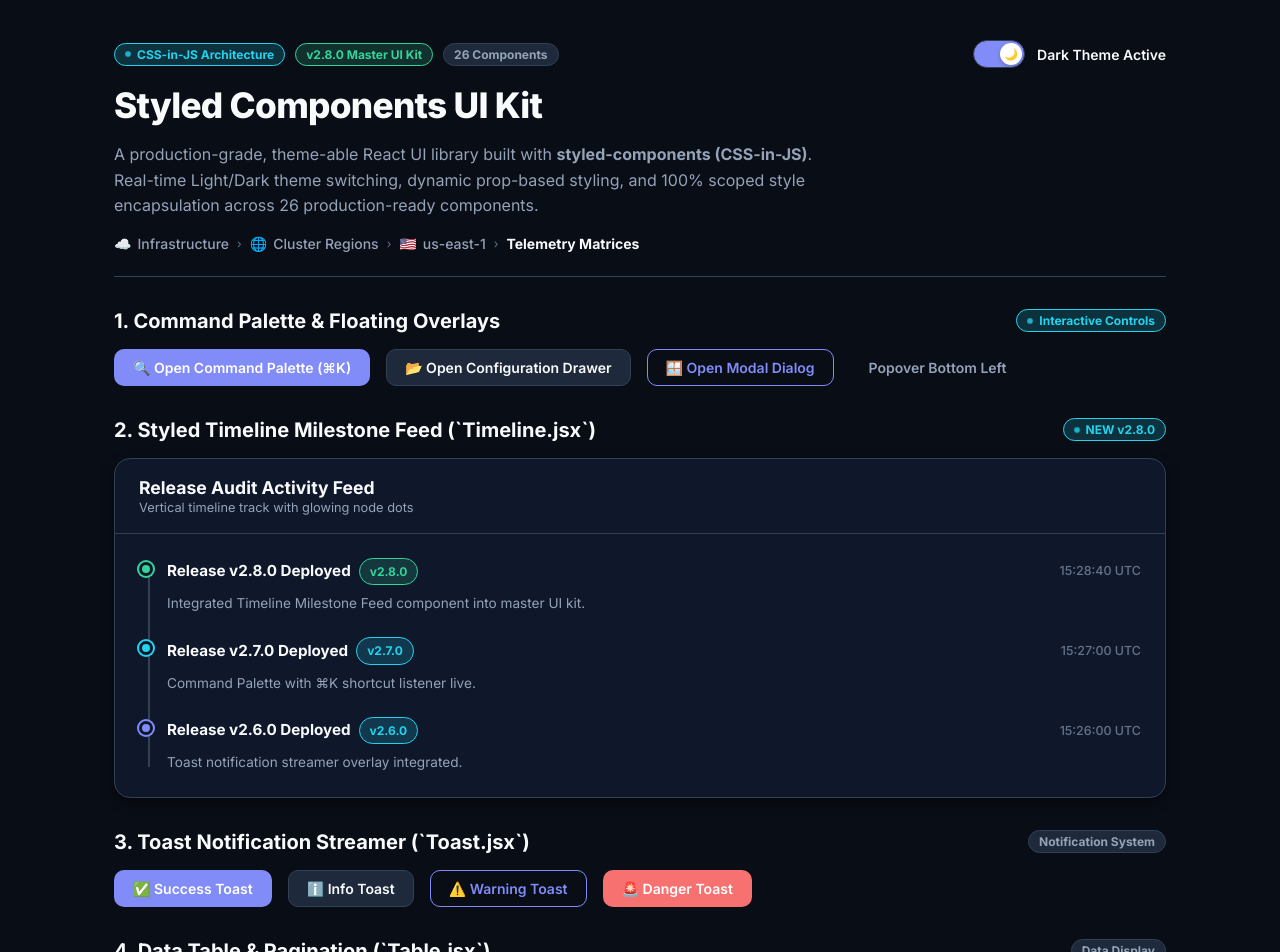
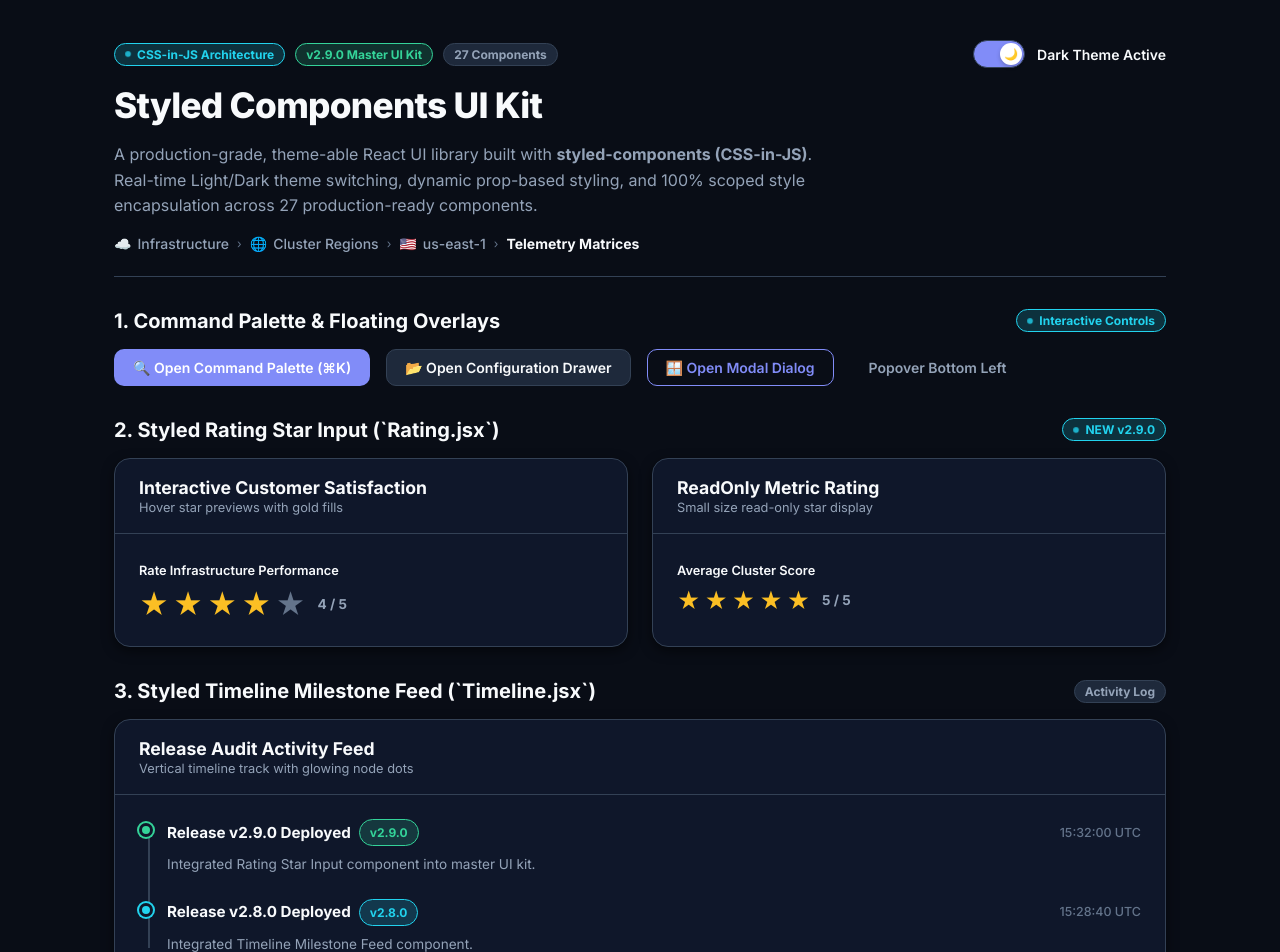
Before and after one commit to breakingthebot/styled-components-theme-uikit-build54, a React (Vite) app: page / in a window 1280 px wide. Shown: the top 952 px of the page. Built offline with nearby package versions, Linux system fonts and the light colour scheme.

Commit message:
feat: release v2.9.0 - Styled Rating Star Input Component

```diff
--- a/src/App.jsx
+++ b/src/App.jsx
@@ -31,6 +31,7 @@ import { Popover } from './components/Popover/Popover';
 import { Toast } from './components/Toast/Toast';
 import { CommandPalette } from './components/CommandPalette/CommandPalette';
 import { Timeline } from './components/Timeline/Timeline';
+import { Rating } from './components/Rating/Rating';
 
 const AppContainer = styled.div`
   max-width: 1100px;
@@ -117,6 +118,7 @@ export function App() {
   const [selectedCluster, setSelectedCluster] = useState('us-east-1');
   const [progressVal, setProgressVal] = useState(75);
   const [sliderVal, setSliderVal] = useState(65);
+  const [ratingVal, setRatingVal] = useState(4);
   const [viewMode, setViewMode] = useState('grid');
   const [activeTab, setActiveTab] = useState('overview');
   const [checkboxChecked, setCheckboxChecked] = useState(true);
@@ -152,9 +154,8 @@ export function App() {
   ];
 
   const timelineItems = [
-    { date: '15:28:40 UTC', title: 'Release v2.8.0 Deployed', description: 'Integrated Timeline Milestone Feed component into master UI kit.', variant: 'success', tag: 'v2.8.0' },
-    { date: '15:27:00 UTC', title: 'Release v2.7.0 Deployed', description: 'Command Palette with ⌘K shortcut listener live.', variant: 'info', tag: 'v2.7.0' },
-    { date: '15:26:00 UTC', title: 'Release v2.6.0 Deployed', description: 'Toast notification streamer overlay integrated.', variant: 'primary', tag: 'v2.6.0' },
+    { date: '15:32:00 UTC', title: 'Release v2.9.0 Deployed', description: 'Integrated Rating Star Input component into master UI kit.', variant: 'success', tag: 'v2.9.0' },
+    { date: '15:28:40 UTC', title: 'Release v2.8.0 Deployed', description: 'Integrated Timeline Milestone Feed component.', variant: 'info', tag: 'v2.8.0' },
   ];
 
   const clusterOptions = [
@@ -195,8 +196,6 @@ export function App() {
     { id: 'use1-a', region: 'us-east-1a (N. Virginia)', status: 'Operational', uptime: '99.99%', latency: '12ms' },
     { id: 'use1-b', region: 'us-east-1b (N. Virginia)', status: 'Operational', uptime: '99.98%', latency: '14ms' },
     { id: 'euw1-a', region: 'eu-west-1a (Ireland)', status: 'Operational', uptime: '99.95%', latency: '28ms' },
-    { id: 'euw1-b', region: 'eu-west-1b (Ireland)', status: 'Degraded', uptime: '98.50%', latency: '82ms' },
-    { id: 'aps1-a', region: 'ap-southeast-1a (Singapore)', status: 'Operational', uptime: '99.99%', latency: '42ms' },
   ];
 
   const avatarUsers = [
@@ -204,8 +203,6 @@ export function App() {
     { name: 'Alex Mercer', status: 'busy' },
     { name: 'Elena Rostova', status: 'away' },
     { name: 'Marcus Vance', status: 'offline' },
-    { name: 'David Kim' },
-    { name: 'Rachel Green' },
   ];
 
   const addToast = (variant, title, message) => {
@@ -236,8 +233,8 @@ export function App() {
           <HeaderTop>
             <BadgeStrip>
               <Badge variant="info" hasDot isPulse>CSS-in-JS Architecture</Badge>
-              <Badge variant="success">v2.8.0 Master UI Kit</Badge>
-              <Badge variant="neutral">26 Components</Badge>
+              <Badge variant="success">v2.9.0 Master UI Kit</Badge>
+              <Badge variant="neutral">27 Components</Badge>
             </BadgeStrip>
 
             <Switch
@@ -249,7 +246,7 @@ export function App() {
 
           <Title>Styled Components UI Kit</Title>
           <Subtitle>
-            A production-grade, theme-able React UI library built with <strong>styled-components (CSS-in-JS)</strong>. Real-time Light/Dark theme switching, dynamic prop-based styling, and 100% scoped style encapsulation across 26 production-ready components.
+            A production-grade, theme-able React UI library built with <strong>styled-components (CSS-in-JS)</strong>. Real-time Light/Dark theme switching, dynamic prop-based styling, and 100% scoped style encapsulation across 27 production-ready components.
           </Subtitle>
 
           <Breadcrumb items={breadcrumbItems} separator="›" />
@@ -286,11 +283,45 @@ export function App() {
           </Row>
         </Section>
 
-        {/* SECTION 2: TIMELINE MILESTONE FEED (NEW v2.8.0) */}
+        {/* SECTION 2: RATING STAR INPUT (NEW v2.9.0) */}
         <Section>
           <SectionHeader>
-            <SectionTitle>2. Styled Timeline Milestone Feed (`Timeline.jsx`)</SectionTitle>
-            <Badge variant="info" hasDot isPulse>NEW v2.8.0</Badge>
+            <SectionTitle>2. Styled Rating Star Input (`Rating.jsx`)</SectionTitle>
+            <Badge variant="info" hasDot isPulse>NEW v2.9.0</Badge>
+          </SectionHeader>
+
+          <Grid>
+            <Card>
+              <Card.Header title="Interactive Customer Satisfaction" subtitle="Hover star previews with gold fills" />
+              <Card.Body>
+                <Rating
+                  label="Rate Infrastructure Performance"
+                  value={ratingVal}
+                  onChange={setRatingVal}
+                  size="lg"
+                />
+              </Card.Body>
+            </Card>
+
+            <Card>
+              <Card.Header title="ReadOnly Metric Rating" subtitle="Small size read-only star display" />
+              <Card.Body>
+                <Rating
+                  label="Average Cluster Score"
+                  value={5}
+                  readOnly
+                  size="md"
+                />
+              </Card.Body>
+            </Card>
+          </Grid>
+        </Section>
+
+        {/* SECTION 3: TIMELINE MILESTONE FEED */}
+        <Section>
+          <SectionHeader>
+            <SectionTitle>3. Styled Timeline Milestone Feed (`Timeline.jsx`)</SectionTitle>
+            <Badge variant="neutral">Activity Log</Badge>
           </SectionHeader>
 
           <Card>
@@ -301,10 +332,10 @@ export function App() {
           </Card>
         </Section>
 
-        {/* SECTION 3: TOAST NOTIFICATION STREAMER */}
+        {/* SECTION 4: TOAST NOTIFICATION STREAMER */}
         <Section>
           <SectionHeader>
-            <SectionTitle>3. Toast Notification Streamer (`Toast.jsx`)</SectionTitle>
+            <SectionTitle>4. Toast Notification Streamer (`Toast.jsx`)</SectionTitle>
             <Badge variant="neutral">Notification System</Badge>
           </SectionHeader>
 
@@ -324,25 +355,25 @@ export function App() {
           </Row>
         </Section>
 
-        {/* SECTION 4: DATA TABLE & PAGINATION */}
+        {/* SECTION 5: DATA TABLE & PAGINATION */}
         <Section>
           <SectionHeader>
-            <SectionTitle>4. Data Table &amp; Pagination (`Table.jsx`)</SectionTitle>
+            <SectionTitle>5. Data Table &amp; Pagination (`Table.jsx`)</SectionTitle>
             <Badge variant="neutral">Data Display</Badge>
           </SectionHeader>
 
           <Card>
             <Card.Header title="Cluster Telemetry Node Matrix" subtitle="Sortable column headers &amp; page navigation" />
             <Card.Body>
-              <Table columns={tableColumns} data={tableData} pageSize={3} />
+              <Table columns={tableColumns} data={tableData} pageSize={2} />
             </Card.Body>
           </Card>
         </Section>
 
-        {/* SECTION 5: FORM CONTROLS & RANGE SLIDER */}
+        {/* SECTION 6: FORM CONTROLS & RANGE SLIDER */}
         <Section>
           <SectionHeader>
-            <SectionTitle>5. Form Inputs, Select, &amp; Range Sliders</SectionTitle>
+            <SectionTitle>6. Form Inputs, Select, &amp; Range Sliders</SectionTitle>
             <Badge variant="neutral">Form Controls</Badge>
           </SectionHeader>
 
@@ -398,10 +429,10 @@ export function App() {
           </Grid>
         </Section>
 
-        {/* SECTION 6: NAVIGATION TABS & SEGMENTED CONTROL */}
+        {/* SECTION 7: NAVIGATION TABS & SEGMENTED CONTROL */}
         <Section>
           <SectionHeader>
-            <SectionTitle>6. Navigation Tabs &amp; Segmented Control</SectionTitle>
+            <SectionTitle>7. Navigation Tabs &amp; Segmented Control</SectionTitle>
             <Badge variant="neutral">Navigation</Badge>
           </SectionHeader>
 
@@ -426,10 +457,10 @@ export function App() {
           </Card>
         </Section>
 
-        {/* SECTION 7: FEEDBACK & ACCORDION */}
+        {/* SECTION 8: FEEDBACK & ACCORDION */}
         <Section>
           <SectionHeader>
-            <SectionTitle>7. Progress, Skeleton, Avatars, &amp; Accordion</SectionTitle>
+            <SectionTitle>8. Progress, Skeleton, Avatars, &amp; Accordion</SectionTitle>
             <Badge variant="neutral">Feedback &amp; Disclosure</Badge>
           </SectionHeader>
 
--- /dev/null
+++ b/src/components/Rating/Rating.jsx
@@ -0,0 +1,108 @@
+// src/components/Rating/Rating.jsx
+// Theme-able Rating Star Input Component built with Styled Components.
+// Created: 2026-07-31
+
+import React, { useState } from 'react';
+import styled, { css } from 'styled-components';
+
+const Container = styled.div`
+  display: inline-flex;
+  flex-direction: column;
+  gap: 6px;
+  user-select: none;
+`;
+
+const Label = styled.span`
+  font-size: 0.8rem;
+  font-weight: 600;
+  color: ${({ theme }) => theme.colors.textPrimary};
+`;
+
+const StarRow = styled.div`
+  display: flex;
+  align-items: center;
+  gap: 4px;
+`;
+
+const getStarSize = ({ size = 'md' }) => {
+  switch (size) {
+    case 'sm':
+      return '1.1rem';
+    case 'lg':
+      return '1.8rem';
+    case 'md':
+    default:
+      return '1.4rem';
+  }
+};
+
+const StarButton = styled.button`
+  background: transparent;
+  border: none;
+  padding: 0;
+  font-size: ${getStarSize};
+  cursor: ${({ readOnly }) => (readOnly ? 'default' : 'pointer')};
+  color: ${({ isFilled, theme }) =>
+    isFilled ? theme.colors.warning : theme.colors.textMuted};
+  transition: transform 0.15s ease, color 0.15s ease;
+
+  ${({ readOnly }) =>
+    !readOnly &&
+    css`
+      &:hover {
+        transform: scale(1.2);
+      }
+    `}
+`;
+
+const ValueLabel = styled.span`
+  font-size: 0.85rem;
+  font-weight: 700;
+  color: ${({ theme }) => theme.colors.textSecondary};
+  margin-left: 8px;
+`;
+
+export const Rating = ({
+  value = 0,
+  max = 5,
+  onChange,
+  readOnly = false,
+  size = 'md',
+  label,
+  showValue = true,
+  className,
+}) => {
+  const [hoverValue, setHoverValue] = useState(0);
+
+  const displayValue = hoverValue > 0 ? hoverValue : value;
+
+  return (
+    <Container className={className}>
+      {label && <Label>{label}</Label>}
+
+      <StarRow onMouseLeave={() => !readOnly && setHoverValue(0)}>
+        {Array.from({ length: max }, (_, idx) => {
+          const starNumber = idx + 1;
+          const isFilled = starNumber <= displayValue;
+
+          return (
+            <StarButton
+              key={starNumber}
+              type="button"
+              size={size}
+              isFilled={isFilled}
+              readOnly={readOnly}
+              onMouseEnter={() => !readOnly && setHoverValue(starNumber)}
+              onClick={() => !readOnly && onChange && onChange(starNumber)}
+              aria-label={`Rate ${starNumber} out of ${max} stars`}
+            >
+              ★
+            </StarButton>
+          );
+        })}
+
+        {showValue && <ValueLabel>{displayValue} / {max}</ValueLabel>}
+      </StarRow>
+    </Container>
+  );
+};
```
Also changed, not shown: 2 other files (tests, documents, lock files or other folders).
